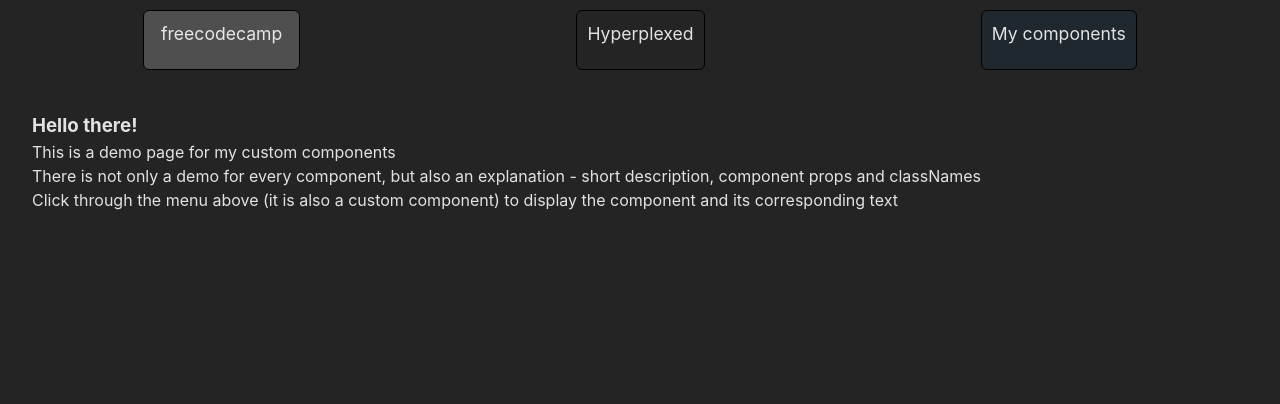
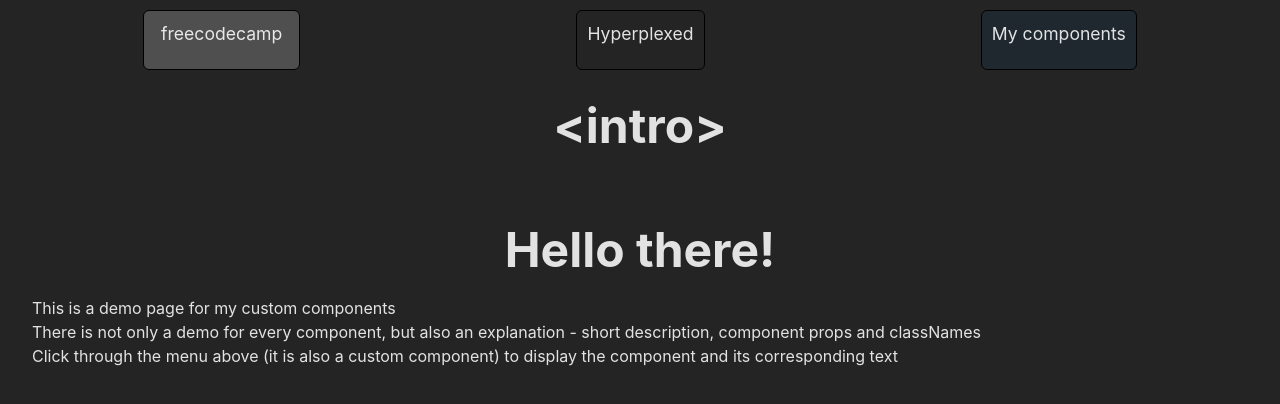
Before and after one commit to Career404/React-components, a React (Vite) app: page / in a window 1280 px wide. Shown: the top 404 px of the page. Built offline with nearby package versions, Linux system fonts and the light colour scheme.

Commit message:
feat: improve heading

```diff
--- a/src/App.css
+++ b/src/App.css
@@ -1,3 +1,10 @@
+h1,
+h2,
+h3 {
+	text-align: center;
+	padding: 10px;
+	font-size: 3em;
+}
 main {
 	padding: 2rem;
 }
--- a/src/App.tsx
+++ b/src/App.tsx
@@ -72,6 +72,11 @@ function App() {
 					<p>Navigation</p>
 				</Collapsible>
 			</Nav>
+			<h2>
+				{'<'}
+				{collapsibleSelect}
+				{'>'}
+			</h2>
 			<main>
 				<div className="info" id="intro">
 					<h3>Hello there!</h3>
@@ -86,7 +91,6 @@ function App() {
 					</p>
 				</div>
 				<div className="info" id="Collapsible">
-					<h3>{'<Collapsible>'}</h3>
 					<p>Example in Navbar on the top of the page</p>
 					<p>Keyboard-focusable!</p>
 					<p>
@@ -119,7 +123,6 @@ function App() {
 					</p>
 				</div>
 				<div className="info" id="Navigation">
-					<h3>{'<Nav>'}</h3>
 					<p>Example on the top of the page</p>
 					<p>
 						Not much of a component - just a {'<nav>'} element with display:
@@ -131,7 +134,6 @@ function App() {
 					</p>
 				</div>
 				<div className="info" id="Blob">
-					<h3>{'<Blob>'}</h3>
 					<p>
 						This beatiful cursor-following shape-changing color-gradienting
 						background thingy is something I moved to React from{' '}
@@ -156,7 +158,6 @@ function App() {
 					<Blob />
 				</div>
 				<div className="info" id="HackerText">
-					<h3>{'<HackerText>'}</h3>
 					<p>
 						This cool effect is from{' '}
 						<a href="https://www.youtube.com/watch?v=W5oawMJaXbU&t=1s&ab_channel=Hyperplexed">
```
